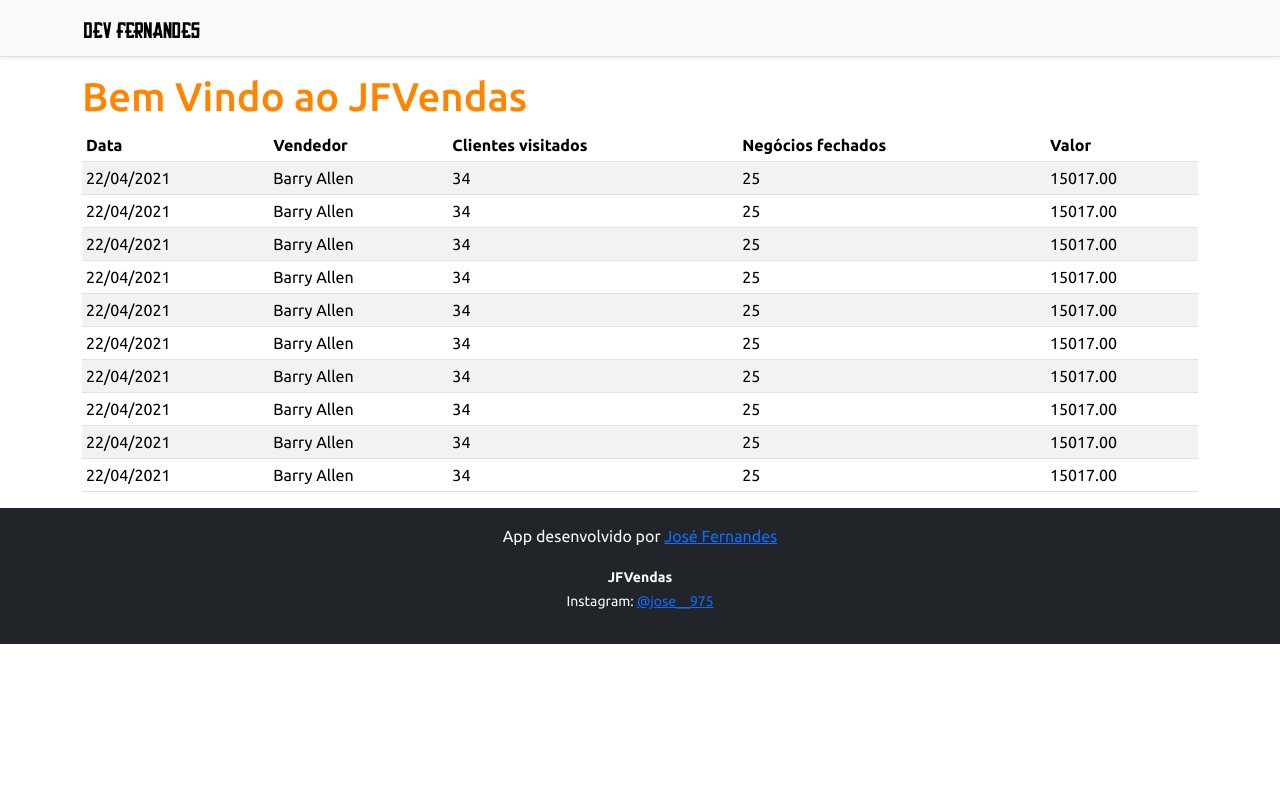
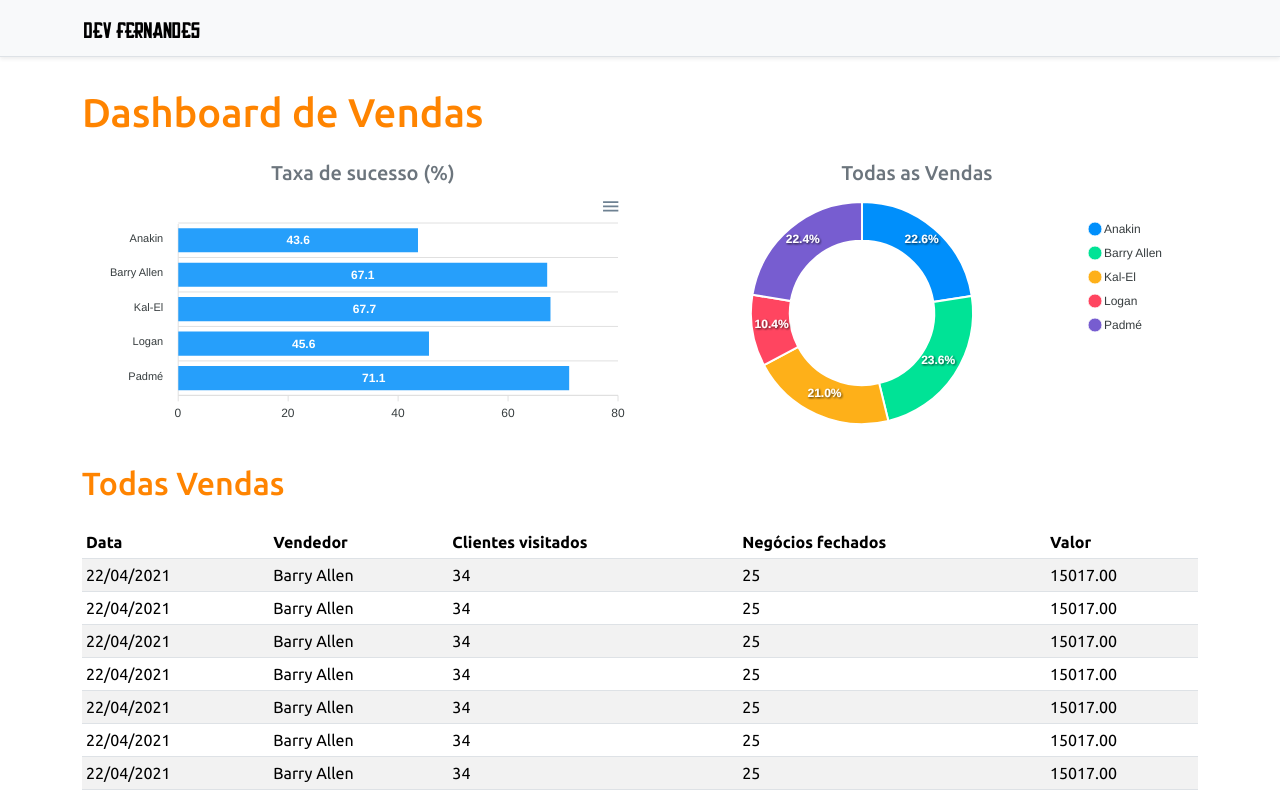
Before and after one commit to JoseFernandes975/Projeto-JFvendas, a React (Create React App) app in the folder frontend/: page / in a window 1280 px wide. Shown: the top 797 px of the page. Built offline with nearby package versions, Linux system fonts and the light colour scheme.

Commit message:
Static charts

```diff
--- a/frontend/package.json
+++ b/frontend/package.json
@@ -11,8 +11,10 @@
     "@types/node": "^16.18.34",
     "@types/react": "^18.2.7",
     "@types/react-dom": "^18.2.4",
+    "apexcharts": "^3.40.0",
     "bootstrap": "^5.3.0",
     "react": "^18.2.0",
+    "react-apexcharts": "^1.4.0",
     "react-dom": "^18.2.0",
     "react-scripts": "5.0.1",
     "typescript": "^4.9.5",
--- a/frontend/src/App.tsx
+++ b/frontend/src/App.tsx
@@ -1,13 +1,31 @@
 import NavBar from "components/NavBar";
 import Footer from "components/Footer";
 import DataTable from "components/DataTable";
+import BarChart from "components/BarChart";
+import DonutsChart from "components/DonutsChart";
 
 function App() {
   return (
     <>
       <NavBar />
       <div className="container">
-        <h1 className="text-primary">Bem Vindo ao JFVendas</h1>
+        <h1 className="text-primary py-3">Dashboard de Vendas</h1>
+
+        <div className="row px-3">
+        <div className="col-sm-6">
+          <h5 className="text-center text-secondary">Taxa de sucesso (%)</h5>
+          <BarChart />
+        </div>
+        <div className="col-sm-6">
+          <h5 className="text-center text-secondary">Todas as Vendas</h5>
+          <DonutsChart />
+        </div>
+        </div>
+
+        <div className="py-3">
+             <h2 className="text-primary">Todas Vendas</h2>
+        </div>
+
         <DataTable />
       </div>
       <Footer />
--- /dev/null
+++ b/frontend/src/components/BarChart/index.tsx
@@ -0,0 +1,35 @@
+import Chart from 'react-apexcharts';
+
+function BarChart() {
+    const options = {
+        plotOptions: {
+            bar: {
+                horizontal: true,
+            }
+        },
+    };
+
+    const mockData = {
+        labels: {
+            categories: ['Anakin', 'Barry Allen', 'Kal-El', 'Logan', 'Padmé']
+        },
+        series: [
+            {
+                name: "% Sucesso",
+                data: [43.6, 67.1, 67.7, 45.6, 71.1]
+            }
+        ]
+    };
+
+    return (
+     <div>
+       <Chart options={{ ...options, xaxis: mockData.labels}}
+              series={mockData.series}
+              type='bar'
+              height={240}
+       />
+</div>
+    );
+}
+
+export default BarChart;
--- /dev/null
+++ b/frontend/src/components/DonutsChart/index.tsx
@@ -0,0 +1,26 @@
+import Chart from 'react-apexcharts';
+
+function DonutsChart() {
+
+    const mockData = {
+        series: [477138, 499928, 444867, 220426, 473088],
+        labels: ['Anakin', 'Barry Allen', 'Kal-El', 'Logan', 'Padmé']
+    }
+
+    const options = {
+        legend: {
+            show: true
+        }
+    }
+    return (
+     <div>
+       <Chart options={{ ...options, labels: mockData.labels}}
+              series={mockData.series}
+              type='donut'
+              height={240}
+       />
+</div>
+    );
+}
+
+export default DonutsChart;
```
Also changed, not shown: 1 other file (tests, documents, lock files or other folders).
